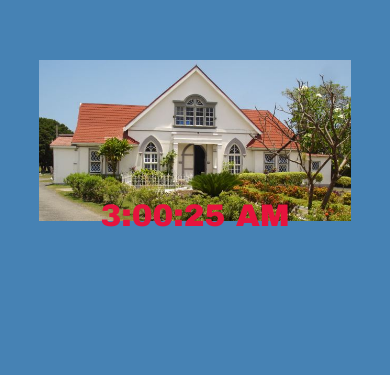
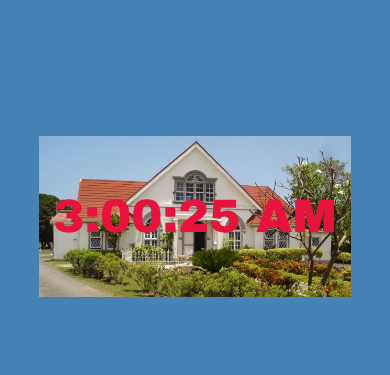
Before and after one commit to gladstone28/digital_clock2, a plain HTML site: page index.html in a window 390 px wide. Shown: the part 206-581 px from the top of the page. Drawn offline with Linux system fonts and the light colour scheme.

Commit message:
modified style.css to center the background image behind the clock

```diff
--- a/style.css
+++ b/style.css
@@ -15,12 +15,14 @@ body {
     max-width: 900px;
     /* Maximum size */
     height: 80vw;
-    /* Responsive height */
+    /* Responsive height based on width */
     max-height: 900px;
     /* Maximum size */
     background-image: url('kguc-logo-new.jpg');
     /* Ensure the correct path */
     background-size: contain;
+    background-position: center;
+    /* Centers the background image */
     background-repeat: no-repeat;
     display: flex;
     justify-content: center;
@@ -40,3 +42,15 @@ body {
         /* Larger font size for smaller screens */
     }
 }
+
+
+/* Additional adjustments for very small screens */
+
+@media (max-width: 400px) {
+    .clock {
+        font-size: 12vw;
+        /* Even larger font size for very small screens */
+        height: 60vw;
+        /* Adjust height to maintain aspect ratio */
+    }
+}
```
